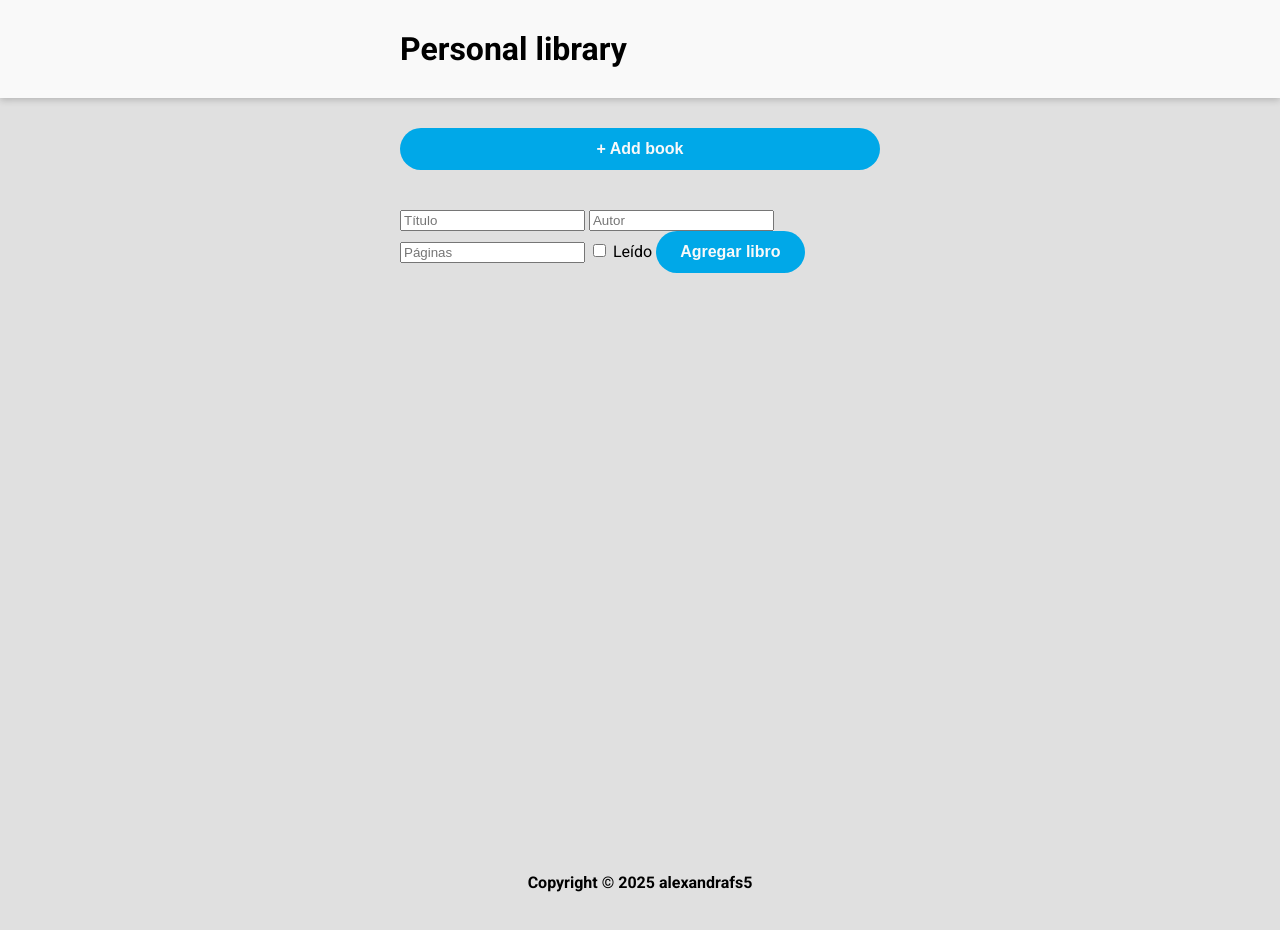
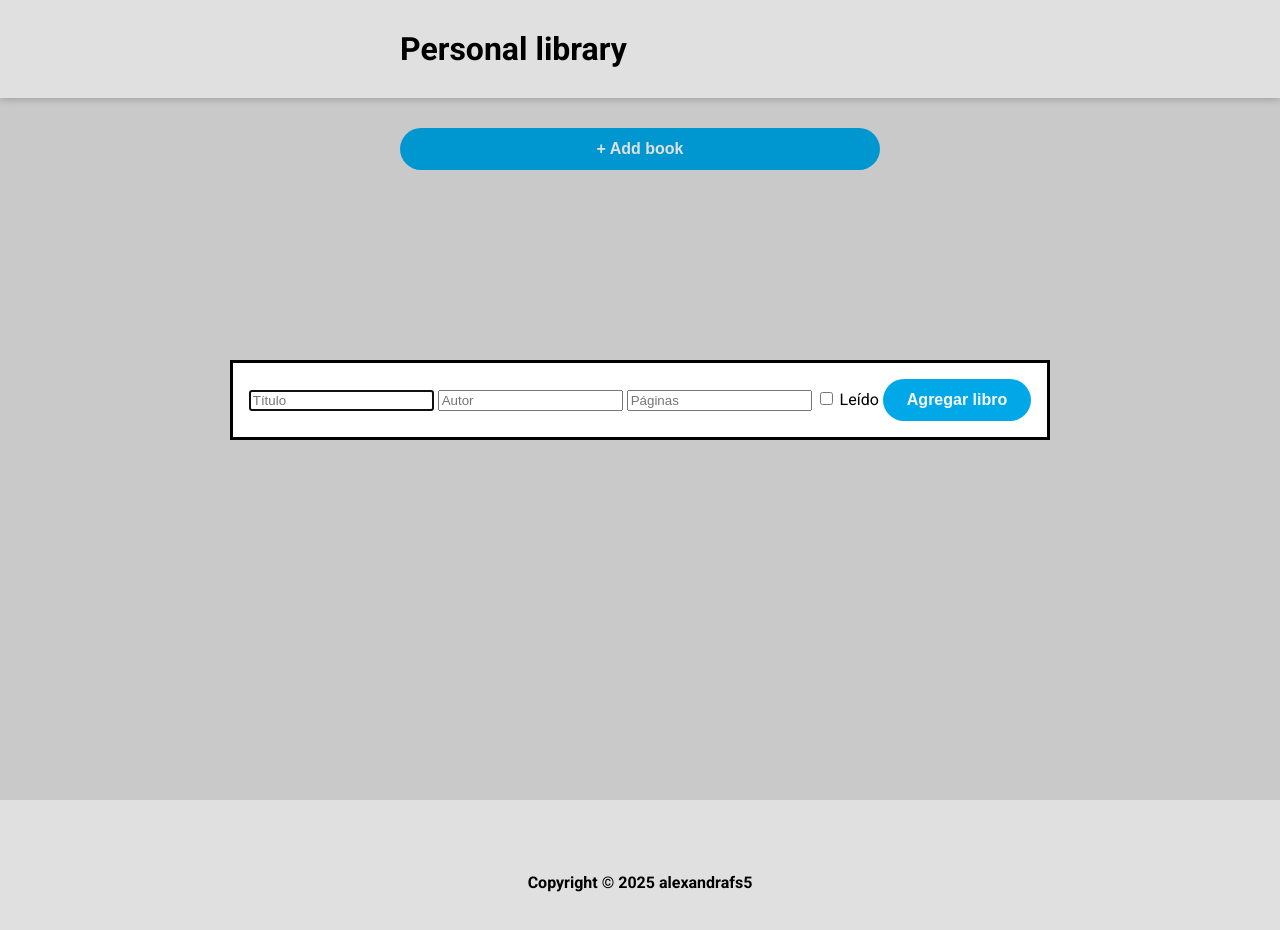
Before and after one commit to alexandrafs5/library, a plain HTML site: page index.html in a window 1280 px wide. Both pictures are taken after a click on the button "+ Add book". Drawn offline with Linux system fonts and the light colour scheme.

Commit message:
change the form to dialog

```diff
--- a/index.html
+++ b/index.html
@@ -14,9 +14,8 @@
     <div class="container">
         <div class="header">Personal library</div>
         <div class="main">
-            <button class="add">+ Add book</button>
-            <div class="books"></div>
-            <form class="book-form" style="display: none;">
+            <dialog class="formDialog">
+                <form method="post" class="bookForm">
                     <input type="text" name="title" placeholder="Título" required>
                     <input type="text" name="author" placeholder="Autor" required>
                     <input type="number" name="pages" placeholder="Páginas" required min="1">
@@ -25,6 +24,9 @@
                     </label>
                     <button type="submit">Agregar libro</button>
                 </form>
+            </dialog>
+            <button class="add">+ Add book</button>
+            <div class="books"></div>
         </div>
         <div class="footer">Copyright © 2025 alexandrafs5</div>
     </div>
--- a/script.js
+++ b/script.js
@@ -1,13 +1,10 @@
 const add = document.querySelector(".add");
 const books = document.querySelector(".books");
-const bookForm = document.querySelector(".book-form");
+const bookForm = document.querySelector(".bookForm");
+const dialog = document.querySelector(".formDialog");
 
 add.addEventListener("click", function(){
-    if (bookForm.style.display === "none" || bookForm.style.display === "") {
-        bookForm.style.display = "block";
-    } else {
-        bookForm.style.display = "none";
-    }
+    dialog.showModal();
 })
 
 bookForm.addEventListener("submit", function(event) {
@@ -22,7 +19,7 @@ bookForm.addEventListener("submit", function(event) {
     addBookToLibrary(title, author, pages, read);
 
     this.reset();
-    bookForm.style.display = "none";
+    dialog.close();
 });
 
 const myLibrary = [];
```
Lines whose indentation alone changed are shown as unchanged.
